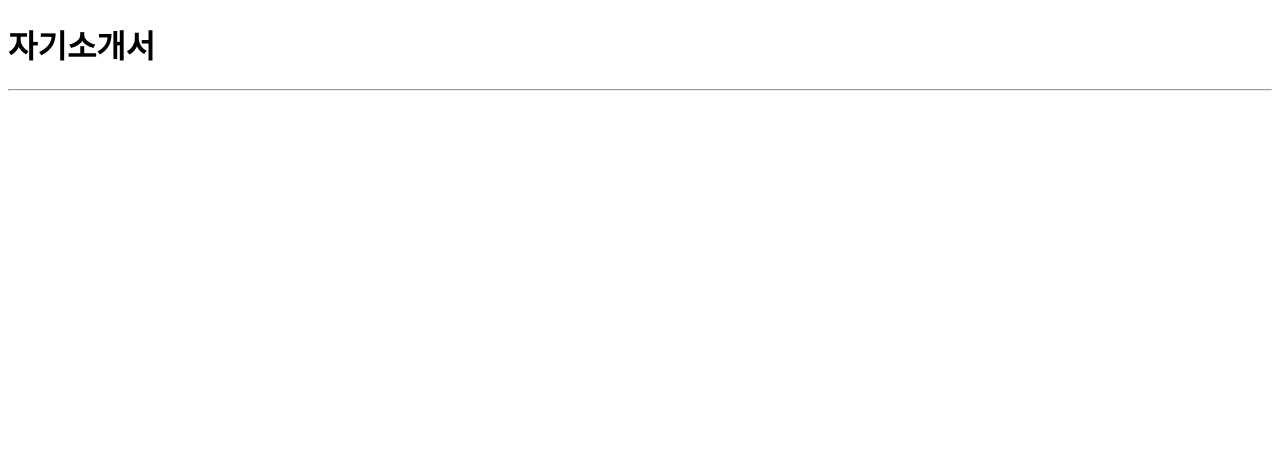
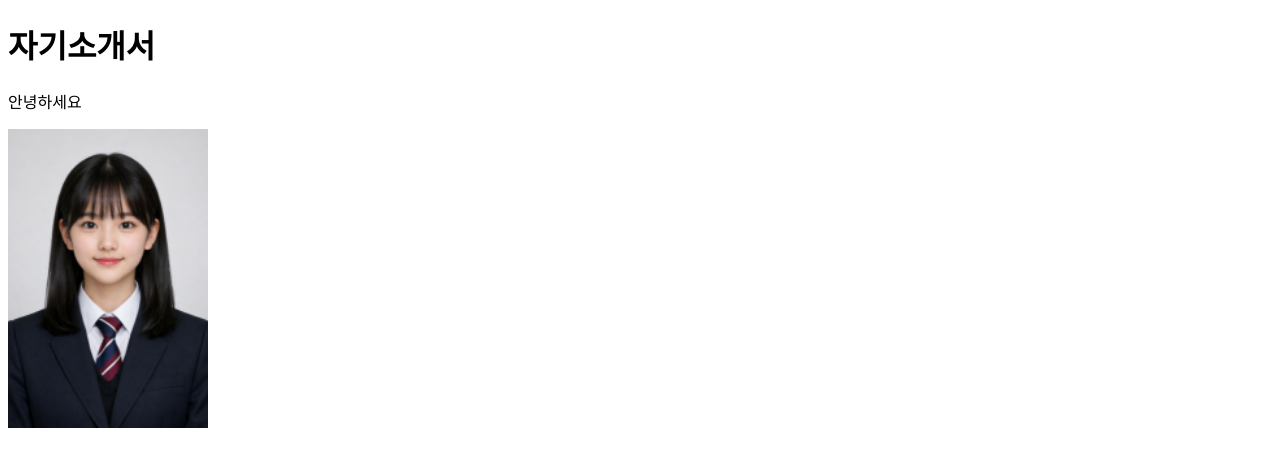
Before and after one commit to dowan1220-ai/Project, a plain HTML site: page 실습/웹기초/index.html in a window 1280 px wide. Drawn offline with Linux system fonts and the light colour scheme.

Commit message:
자동 저장 2026-03-07 00:30:00

```diff
--- a/실습/웹기초/index.html
+++ b/실습/웹기초/index.html
@@ -7,7 +7,7 @@
 </head>
 <body>
     <h1>자기소개서</h1>
-    <hr>
-
+    <p>안녕하세요 </p>
+    <img src="imeges/picture.png" alt="증명사진" width="200">
 </body>
 </html>
```
Also changed, not shown: 실습/웹기초/imeges/css.png (added), 실습/웹기초/imeges/html.png (added), 실습/웹기초/imeges/java.png (added), 실습/웹기초/imeges/js.png (added), 실습/웹기초/imeges/picture.png (added), 실습/웹기초/imeges/python.png (added), 2 other files.
